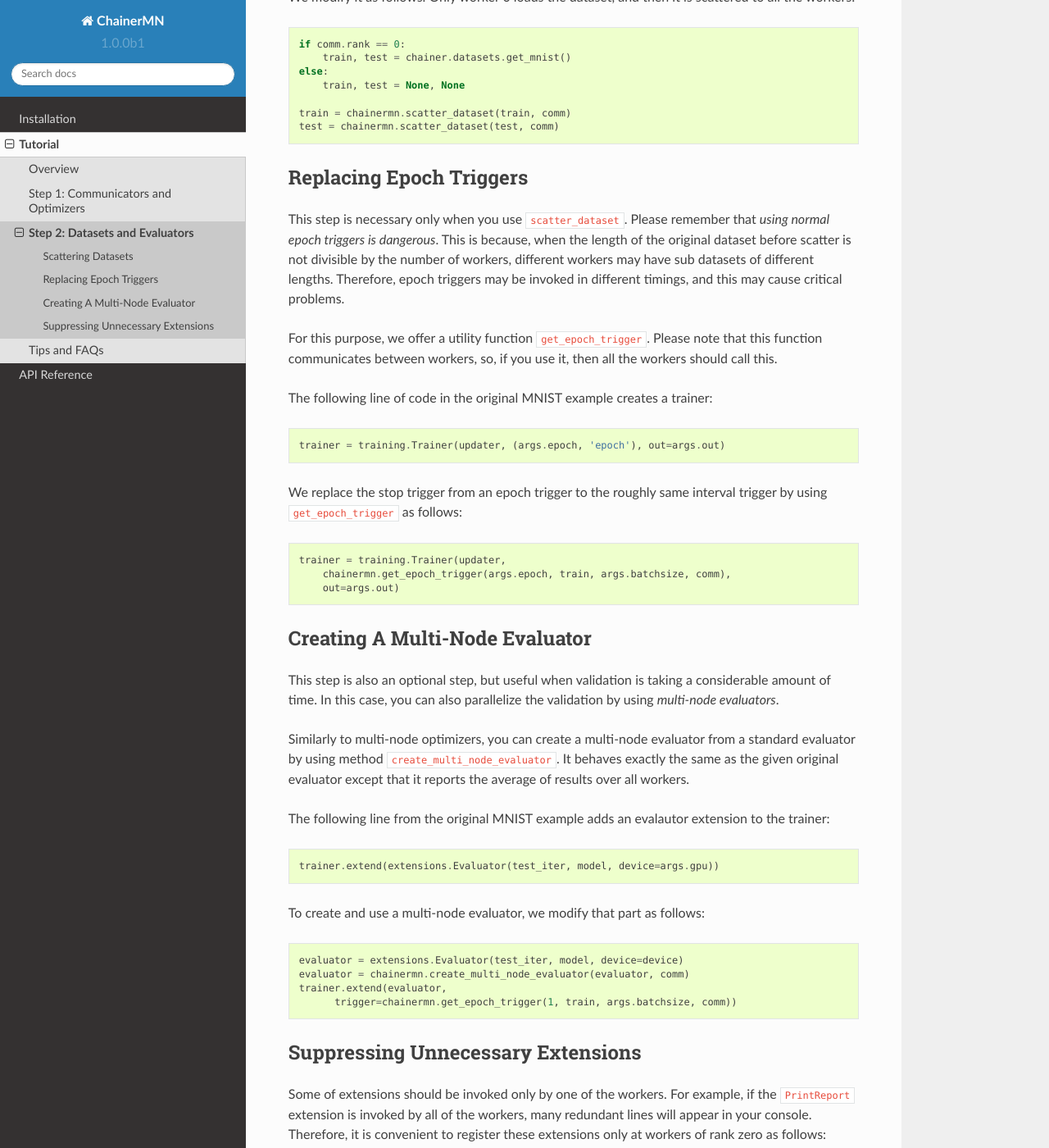
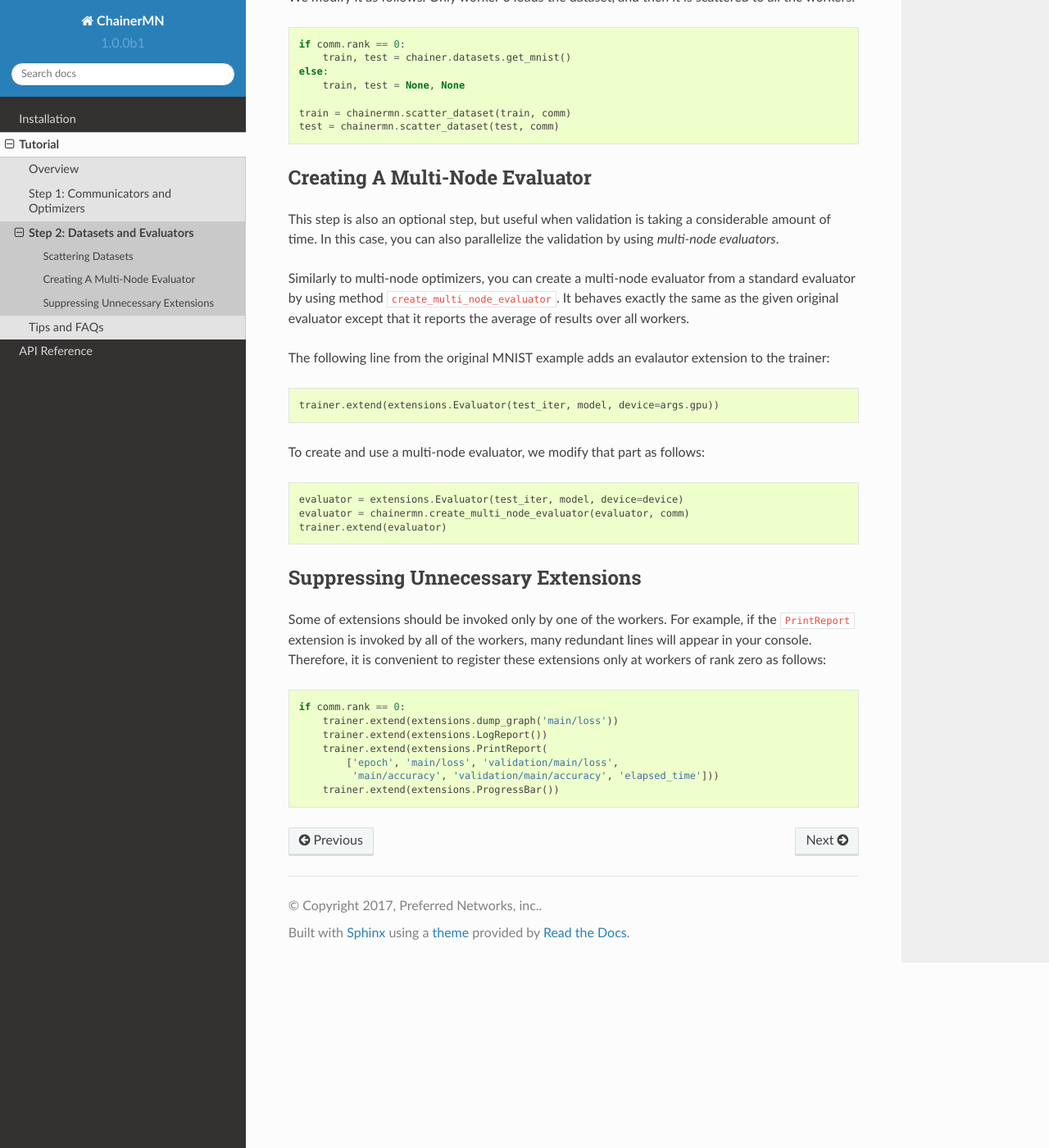
Before and after one commit to chainer/chainermn, a Sphinx documentation site: the page built from docs/source/tutorial/step2_datasets_evaluators.rst, in a window 1280 px wide and 1400 px high, scrolled down 637 px. Shown: the whole window at 82% size. Built offline with Sphinx 7.4.7 and the Read the Docs theme 2.0.0, drawn with Linux system fonts in a browser that asks for light colours; some of the changed text lies outside the part shown.

Commit message:
Remove description about triggers from tutorial

```diff
--- a/docs/source/tutorial/step2_datasets_evaluators.rst
+++ b/docs/source/tutorial/step2_datasets_evaluators.rst
@@ -37,35 +37,6 @@ We modify it as follows. Only worker 0 loads the dataset, and then it is scatter
   test = chainermn.scatter_dataset(test, comm)
 
 
-Replacing Epoch Triggers
-~~~~~~~~~~~~~~~~~~~~~~~~
-
-This step is necessary only when you use ``scatter_dataset``.
-Please remember that *using normal epoch triggers is dangerous*.
-This is because, when the length of the original dataset before scatter
-is not divisible by the number of workers,
-different workers may have sub datasets of different lengths.
-Therefore, epoch triggers may be invoked in different timings,
-and this may cause critical problems.
-
-For this purpose, we offer a utility function ``get_epoch_trigger``.
-Please note that this function communicates between workers,
-so, if you use it, then all the workers should call this.
-
-The following line of code in the original MNIST example creates a trainer::
-
-  trainer = training.Trainer(updater, (args.epoch, 'epoch'), out=args.out)
-
-
-We replace the stop trigger from an epoch trigger to the roughly same interval trigger
-by using ``get_epoch_trigger`` as follows::
-
-  trainer = training.Trainer(updater,
-      chainermn.get_epoch_trigger(args.epoch, train, args.batchsize, comm),
-      out=args.out)
-
-
-
 Creating A Multi-Node Evaluator
 ~~~~~~~~~~~~~~~~~~~~~~~~~~~~~~~
 
@@ -86,8 +57,7 @@ To create and use a multi-node evaluator, we modify that part as follows::
 
   evaluator = extensions.Evaluator(test_iter, model, device=device)
   evaluator = chainermn.create_multi_node_evaluator(evaluator, comm)
-  trainer.extend(evaluator,
-        trigger=chainermn.get_epoch_trigger(1, train, args.batchsize, comm))
+  trainer.extend(evaluator)
 
 
 Suppressing Unnecessary Extensions
@@ -99,16 +69,10 @@ many redundant lines will appear in your console.
 Therefore, it is convenient to register these extensions
 only at workers of rank zero as follows::
 
-  log_interval = chainermn.get_epoch_trigger(1, train, args.batchsize, comm)
   if comm.rank == 0:
       trainer.extend(extensions.dump_graph('main/loss'))
-      trainer.extend(extensions.LogReport(trigger=log_interval))
+      trainer.extend(extensions.LogReport())
       trainer.extend(extensions.PrintReport(
           ['epoch', 'main/loss', 'validation/main/loss',
            'main/accuracy', 'validation/main/accuracy', 'elapsed_time']))
       trainer.extend(extensions.ProgressBar())
-
-Please note that ``chainermn.get_epoch_trigger`` should not be used
-for these extensions, even if you use ``scatter_dataset``.  You should
-use normal epoch triggers because these extensions are activated only
-in one worker.
```
